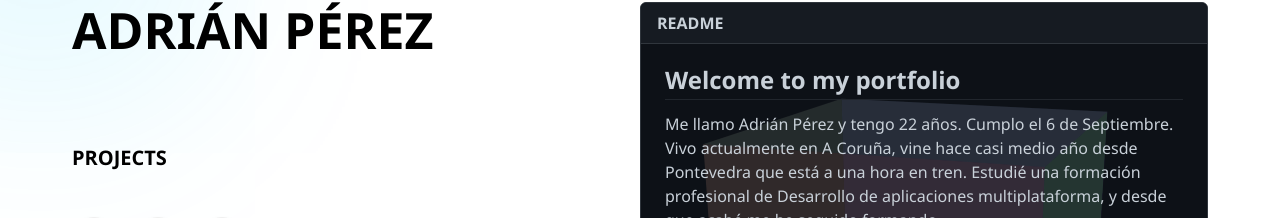
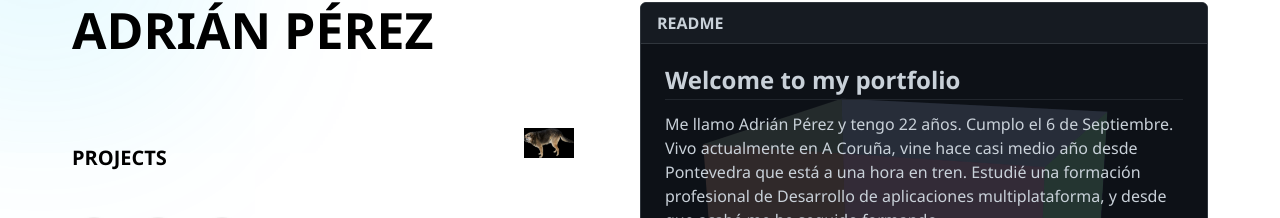
Before and after one commit to aperegarc/My-portfolio, a React (Vite) app in the folder portfolio/: page / in a window 1280 px wide. Shown: the part 102-320 px from the top of the page. Built offline with nearby package versions, Linux system fonts and the light colour scheme; no server answers.

Commit message:
Casi se me olvida el perro

```diff
--- a/portfolio/src/menu/Menu.jsx
+++ b/portfolio/src/menu/Menu.jsx
@@ -8,7 +8,7 @@ function Menu() {
 
   return (
     <section className="menu">
-      {/* <Pet /> */}
+      <Pet />
       <div className="proyectos">
         <a href="#github">PROJECTS</a>
         <div className="submenu-proyectos"></div>
```
